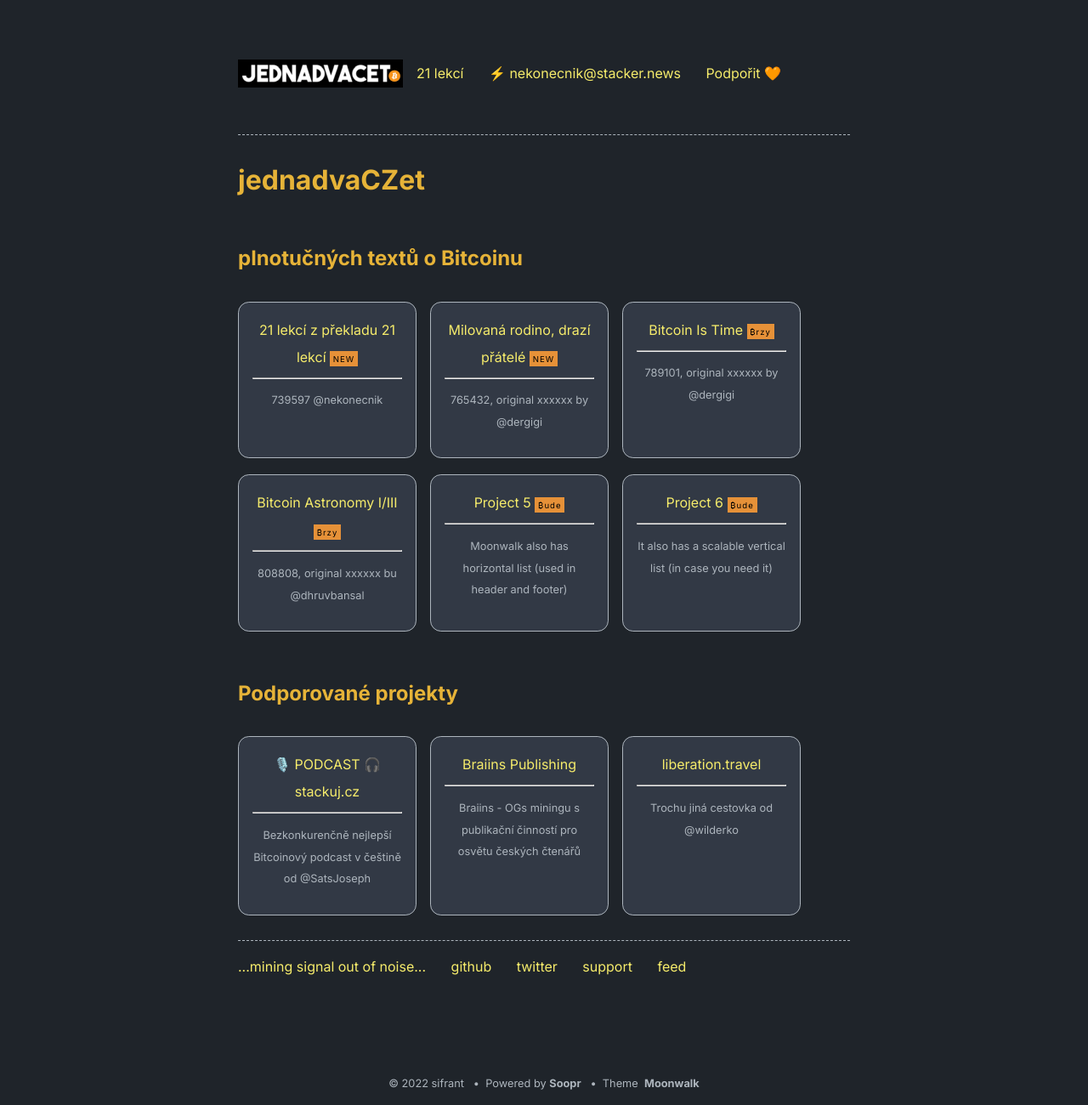
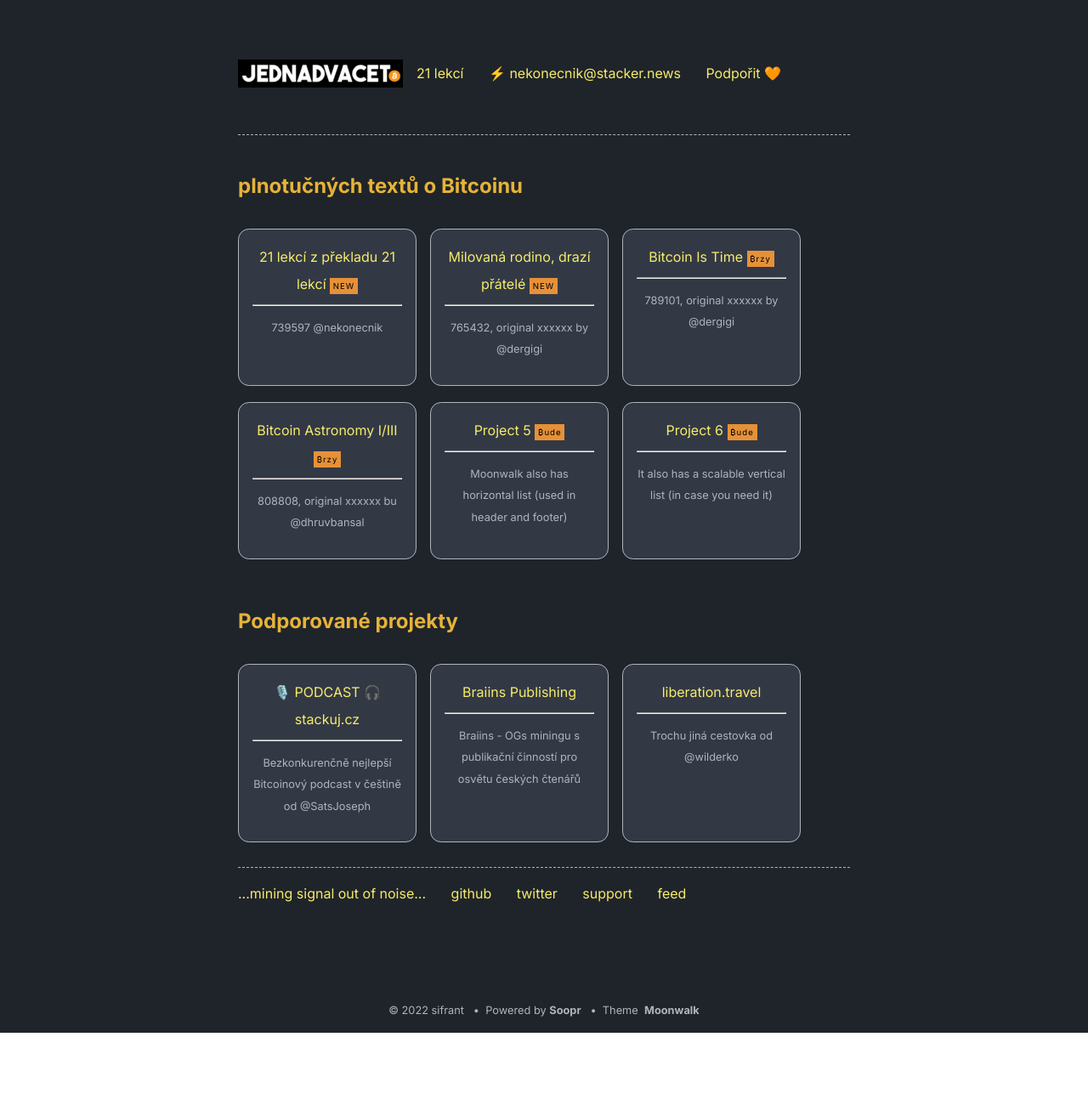
Before and after one commit to abhinavs/moonwalk, a Jekyll site: the page built from index.md, in a window 1280 px wide. Shown: the whole page at 85% size. Built offline with Jekyll 4.4.1, drawn with Linux system fonts in a browser that asks for light colours; after the commit the page ends 1215 px from its top, so only the background shows below that.

Commit message:
no title

```diff
--- a/_config.yml
+++ b/_config.yml
@@ -1,4 +1,4 @@
-title: jednadvaCZet
+title: #jednadvaCZet
 author: sifrant
 url: https://sifrant.github.io/jednadvacet # root address of the site
 #description: > # description of the site (multiple lines allowed)
```
